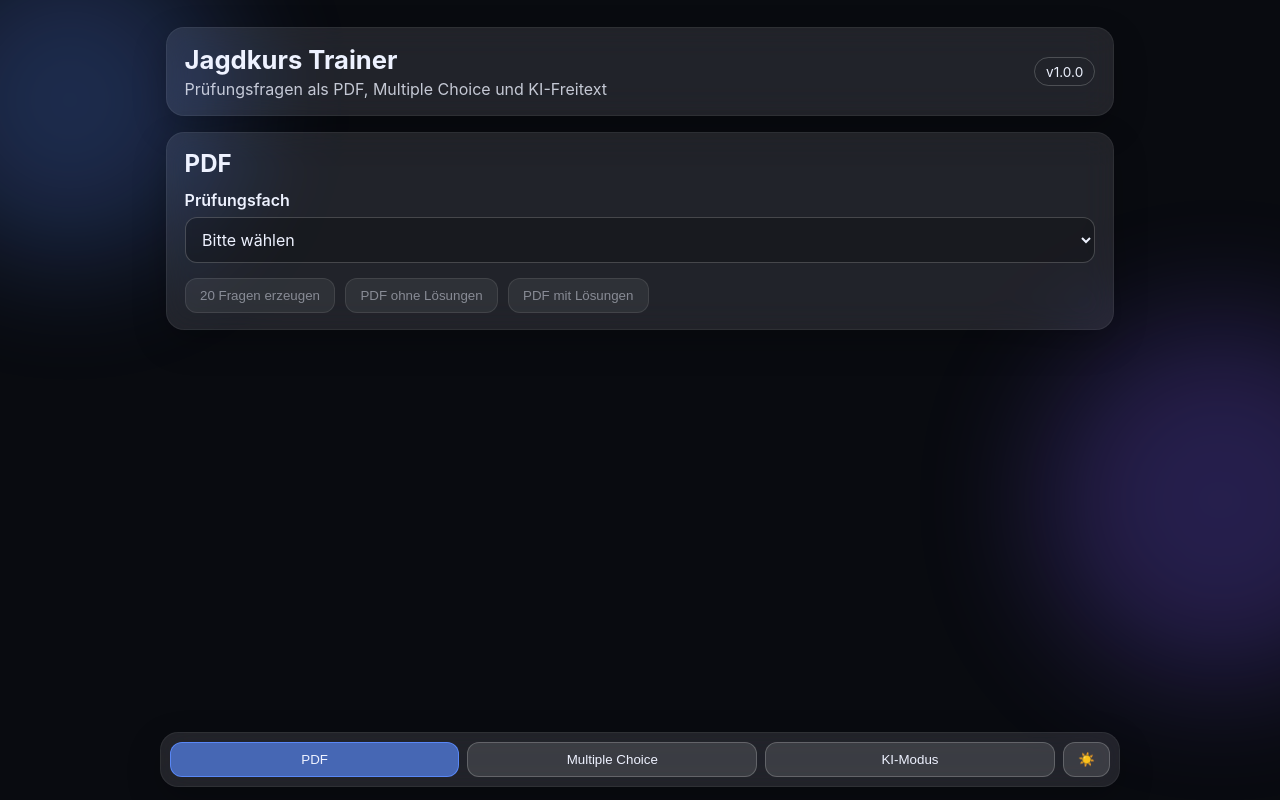
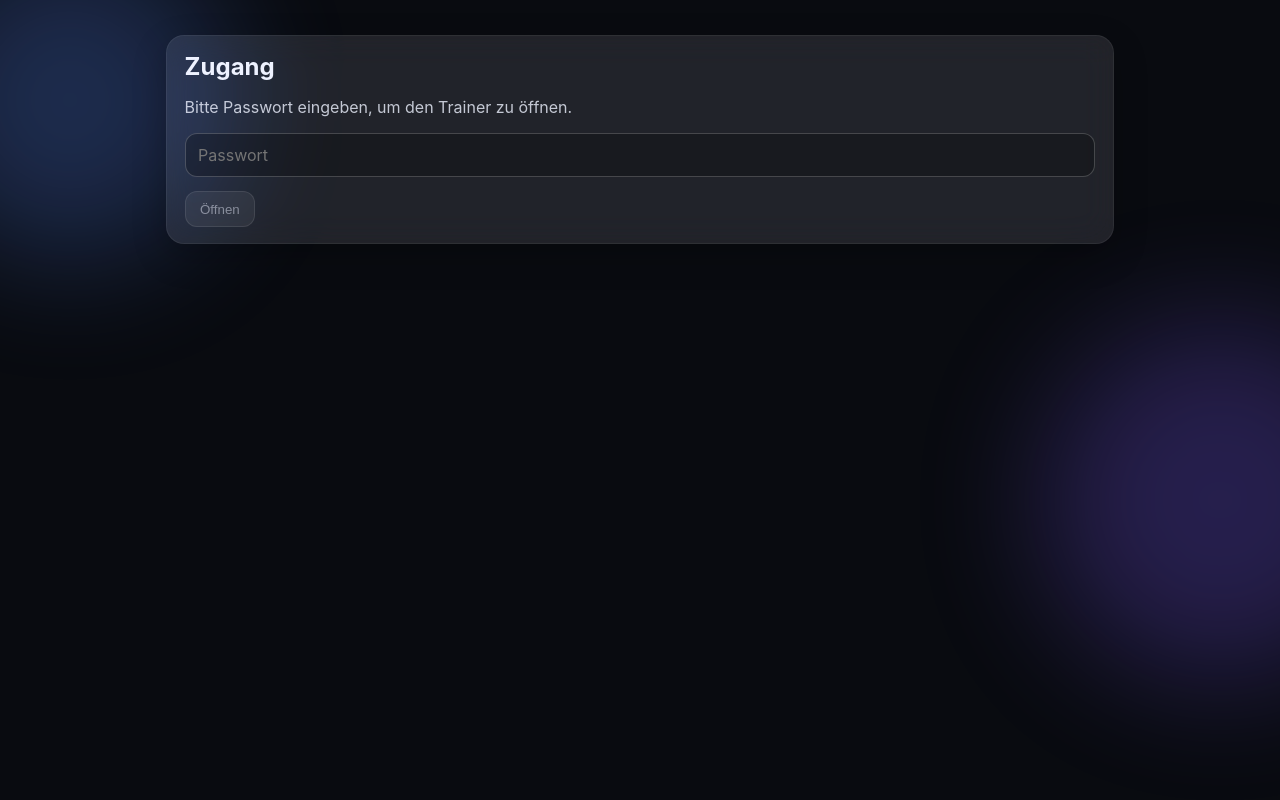
Before and after one commit to Buzzet/jagdkurs-pruefungs-generator, a Nuxt app: page / in a window 1280 px wide. Built offline with nearby package versions, Linux system fonts and the light colour scheme.

Commit message:
feat: add simple password gate (hardcoded 308) before opening site

```diff
--- a/pages/index.vue
+++ b/pages/index.vue
@@ -3,6 +3,23 @@
     <div class="bg-orb orb-1" />
     <div class="bg-orb orb-2" />
 
+    <section v-if="!isUnlocked" class="card liquid lock-card">
+      <h2>Zugang</h2>
+      <p class="muted">Bitte Passwort eingeben, um den Trainer zu öffnen.</p>
+      <input
+        v-model="accessCode"
+        type="password"
+        class="freeform"
+        placeholder="Passwort"
+        @keyup.enter="unlockSite"
+      >
+      <div class="row">
+        <button :disabled="!accessCode" @click="unlockSite">Öffnen</button>
+      </div>
+      <p v-if="accessError" class="error">{{ accessError }}</p>
+    </section>
+
+    <template v-else>
     <section class="hero liquid">
       <div>
         <h1>Jagdkurs Trainer</h1>
@@ -178,6 +195,7 @@
         <p v-if="reportMessage" class="ok">{{ reportMessage }}</p>
       </div>
     </div>
+    </template>
   </main>
 </template>
 
@@ -198,6 +216,27 @@ const darkMode = ref(true)
 const toggleTheme = () => {
   darkMode.value = !darkMode.value
 }
+
+const REQUIRED_PASSWORD = '308'
+const isUnlocked = ref(false)
+const accessCode = ref('')
+const accessError = ref('')
+
+const unlockSite = () => {
+  if (accessCode.value === REQUIRED_PASSWORD) {
+    isUnlocked.value = true
+    accessError.value = ''
+    if (typeof window !== 'undefined') localStorage.setItem('jagdkurs_unlocked', '1')
+    return
+  }
+  accessError.value = 'Falsches Passwort.'
+}
+
+onMounted(() => {
+  if (typeof window !== 'undefined' && localStorage.getItem('jagdkurs_unlocked') === '1') {
+    isUnlocked.value = true
+  }
+})
 
 const mode = ref<'pdf' | 'mc' | 'ai'>('pdf')
 
@@ -657,6 +696,7 @@ const submitReport = async () => {
 }
 
 .card { margin-top: 1rem; padding: 1rem 1.1rem; }
+.lock-card { margin-top: 1rem; }
 .card h2 { margin: 0 0 .75rem; }
 .card-sub { padding: .9rem 1rem; margin-top: .8rem; }
 
```
